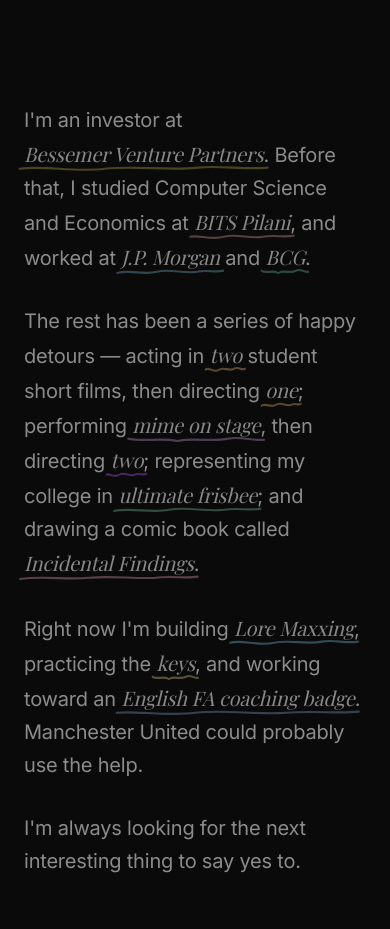
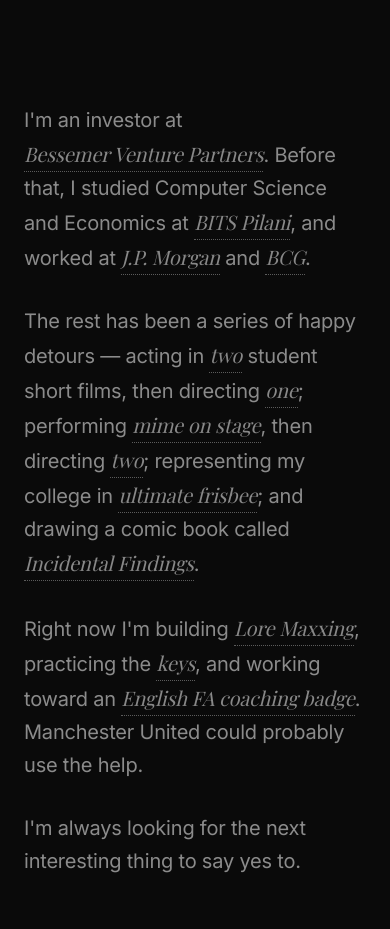
Before and after one commit to TDShah26/personal-website, a React (Vite) app: page / in a window 390 px wide. Shown: the part 840-1769 px from the top of the page. Built offline with nearby package versions, Linux system fonts and the light colour scheme.

Commit message:
feat: implement minimal 1px dotted borders on mobile for links at rest, trigger scribbles on tap

```diff
--- a/src/components/Bio.css
+++ b/src/components/Bio.css
@@ -261,3 +261,15 @@
     display: none;
   }
 }
+
+@media (hover: none) {
+  .bio-inline-link,
+  .expanding-trigger {
+    border-bottom: 1px dotted rgba(245, 245, 245, 0.35);
+    padding-bottom: 1px;
+  }
+
+  .bio-inline-link.is-active {
+    border-bottom-color: transparent !important;
+  }
+}
--- a/src/components/Bio.jsx
+++ b/src/components/Bio.jsx
@@ -108,8 +108,7 @@
       <ScribbleUnderline
         color={meta?.color ?? '#F5F5F5'}
         pathIndex={meta?.scribbleIndex ?? 0}
-        visible={isActive || isTouch}
-        opacity={isTouch && !isActive ? 0.35 : 1}
+        visible={isActive}
       />
     </a>
   );
@@ -146,13 +145,6 @@
         /* ── Collapsed trigger ── */
         <span className="expanding-trigger">
           {trigger}
-          {/* On mobile, show a faint permanent scribble to hint it's interactive */}
-          <ScribbleUnderline
-            color={color}
-            pathIndex={meta?.scribbleIndex ?? 0}
-            visible={isTouch}
-            opacity={0.35}
-          />
         </span>
       ) : (
         /* ── Expanded sub-links ── */
```
